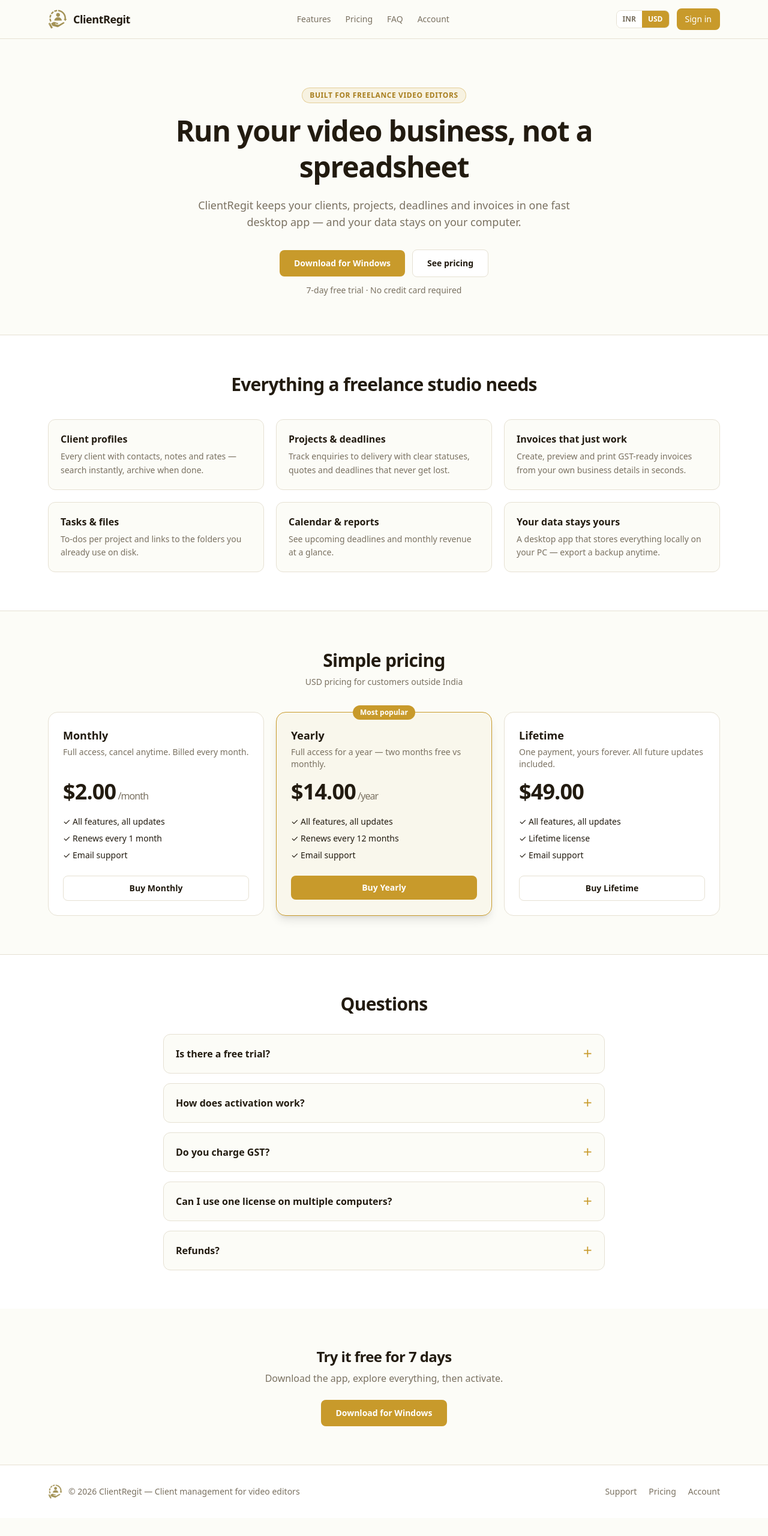
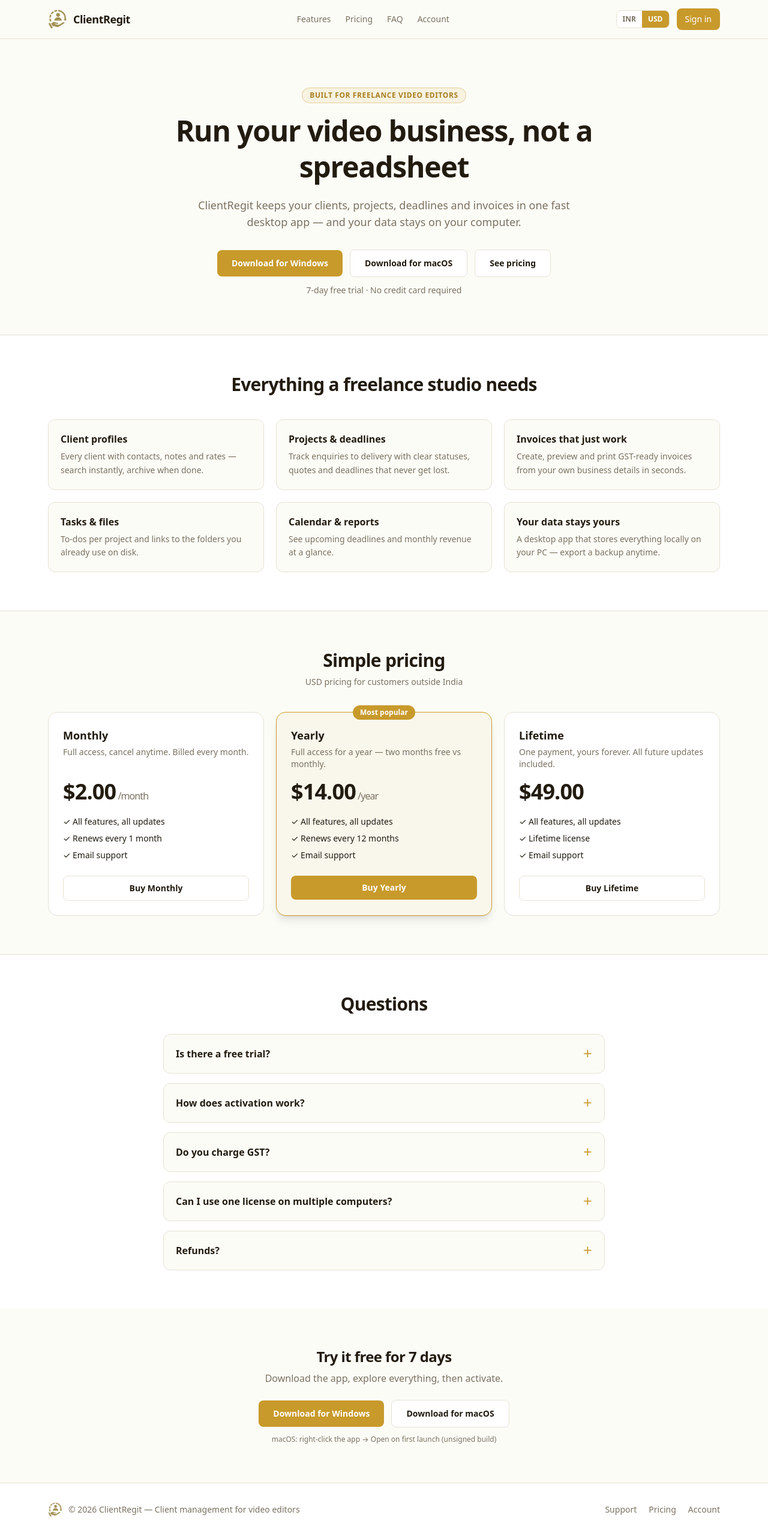
Before and after one commit to editdeocom-sketch/clientregit_site, a React (Vite) app: page /#/ in a window 1280 px wide. Shown: the whole page at 60% size. Before the commit the page ends 2531 px from the top, so only its background shows below. Built offline with nearby package versions, Linux system fonts and the light colour scheme; no server answers.

Commit message:
Switch to latest/download stable URLs + Gatekeeper hint

```diff
--- a/src/pages/Account.tsx
+++ b/src/pages/Account.tsx
@@ -3,7 +3,7 @@
 import { useSession } from '@/lib/auth'
 import { supabase } from '@/lib/supabase'
 import { formatMoney, PLANS } from '@shared/plans'
-import { SITE } from '@shared/site'
+import { DOWNLOADS, SITE } from '@shared/site'
 
 interface LicenseRow {
   id: string
@@ -71,7 +71,7 @@
         {license.type === 'perpetual'
           ? 'Lifetime — never expires'
           : license.expires_at
-            ? `Expires ${new Date(license.expires_at).toLocaleDateString()}`
+            ? `Expires ${formatDate(license.expires_at)}`
             : 'Subscription'}
         {' · '}
         In the app: sign in with your account email → paste this key.
@@ -80,9 +80,16 @@
   )
 }
 
+function formatDate(iso: string): string {
+  const d = new Date(iso)
+  const dd = String(d.getDate()).padStart(2, '0')
+  const mm = String(d.getMonth() + 1).padStart(2, '0')
+  return `${dd}/${mm}/${d.getFullYear()}`
+}
+
 function InvoiceView({ order, onClose }: { order: OrderRow; onClose: () => void }): ReactNode {
   const plan = PLANS[order.plan_id as keyof typeof PLANS]
-  const date = new Date(order.paid_at ?? order.created_at).toLocaleDateString()
+  const date = formatDate(order.paid_at ?? order.created_at)
   return (
     <div className="fixed inset-0 z-50 flex items-start justify-center overflow-y-auto bg-black/40 p-4">
       <div className="w-full max-w-lg rounded-xl bg-white p-7 text-sm text-black shadow-xl">
@@ -101,7 +108,6 @@
             <p className="font-semibold">From</p>
             <p>{SITE.name}</p>
             <p>{SITE.address}</p>
-            <p>GSTIN: {order.currency === 'INR' ? SITE.gstin : '—'}</p>
             <p>{SITE.supportEmail}</p>
           </div>
           <div className="text-right">
@@ -226,6 +232,32 @@
         </div>
       )}
 
+      <div className="mt-6 rounded-xl border border-line bg-surface p-5">
+        <div className="flex flex-wrap items-center justify-between gap-3">
+          <div>
+            <h2 className="font-semibold tracking-tight">Download the app</h2>
+            <p className="text-sm text-muted">Available for Windows and macOS</p>
+          </div>
+          <div className="flex flex-wrap gap-2">
+            <a
+              href={DOWNLOADS.windows}
+              className="rounded-lg bg-gold px-4 py-2 text-sm font-semibold text-white hover:bg-gold-strong"
+            >
+              Download for Windows
+            </a>
+            <a
+              href={DOWNLOADS.macos}
+              className="rounded-lg border border-line px-4 py-2 text-sm font-semibold hover:border-gold hover:text-gold-strong"
+            >
+              Download for macOS
+            </a>
+          </div>
+          <p className="mt-2 text-xs text-muted">
+            macOS: right-click the app → Open on first launch (unsigned build)
+          </p>
+        </div>
+      </div>
+
       <div className="mt-6 grid grid-cols-2 gap-1 rounded-lg bg-surface-2 p-1 text-sm font-medium">
         <button
           onClick={() => setTab('licenses')}
@@ -290,7 +322,7 @@
                       {PLANS[order.plan_id as keyof typeof PLANS]?.name ?? order.plan_id} plan
                     </p>
                     <p className="text-xs text-muted">
-                      {new Date(order.paid_at ?? order.created_at).toLocaleDateString()} ·{' '}
+                      {formatDate(order.paid_at ?? order.created_at)} ·{' '}
                       {formatMoney(order.total, order.currency)}
                       {order.tax_amount > 0 ? ' (incl. GST)' : ''}
                     </p>
--- a/src/pages/Landing.tsx
+++ b/src/pages/Landing.tsx
@@ -2,7 +2,7 @@
 import { Link } from 'react-router-dom'
 import { useCurrency } from '@/lib/currency'
 import { formatMoney, PLANS, PLAN_ORDER, quote } from '@shared/plans'
-import { SITE } from '@shared/site'
+import { DOWNLOADS, SITE } from '@shared/site'
 
 const FEATURES: Array<{ title: string; body: string }> = [
   { title: 'Client profiles', body: 'Every client with contacts, notes and rates — search instantly, archive when done.' },
@@ -24,7 +24,7 @@
   },
   {
     q: 'Do you charge GST?',
-    a: 'Prices shown for India are before GST — 18% GST is added at checkout and shown on your invoice with our GSTIN. Customers outside India pay in USD with no GST.'
+    a: 'Prices shown for India are before GST — 18% GST is added at checkout and shown on your invoice. Customers outside India pay in USD with no GST.'
   },
   {
     q: 'Can I use one license on multiple computers?',
@@ -55,10 +55,16 @@
         </p>
         <div className="mt-8 flex flex-wrap items-center justify-center gap-3">
           <a
-            href="/downloads/ClientRegit-Setup-1.0.0.exe"
+            href={DOWNLOADS.windows}
             className="rounded-lg bg-gold px-6 py-3 text-sm font-semibold text-white hover:bg-gold-strong"
           >
             Download for Windows
+          </a>
+          <a
+            href={DOWNLOADS.macos}
+            className="rounded-lg border border-line bg-surface px-6 py-3 text-sm font-semibold hover:border-gold hover:text-gold-strong"
+          >
+            Download for macOS
           </a>
           <button
             onClick={() => document.getElementById('pricing')?.scrollIntoView({ behavior: 'smooth' })}
@@ -167,12 +173,23 @@
         <div className="mx-auto max-w-6xl px-4">
           <h2 className="text-2xl font-bold tracking-tight">Try it free for 7 days</h2>
           <p className="mt-2 text-muted">Download the app, explore everything, then activate.</p>
-          <a
-            href="/downloads/ClientRegit-Setup-1.0.0.exe"
-            className="mt-6 inline-block rounded-lg bg-gold px-6 py-3 text-sm font-semibold text-white hover:bg-gold-strong"
-          >
-            Download for Windows
-          </a>
+          <div className="mt-6 flex flex-wrap items-center justify-center gap-3">
+            <a
+              href={DOWNLOADS.windows}
+              className="inline-block rounded-lg bg-gold px-6 py-3 text-sm font-semibold text-white hover:bg-gold-strong"
+            >
+              Download for Windows
+            </a>
+            <a
+              href={DOWNLOADS.macos}
+              className="inline-block rounded-lg border border-line bg-surface px-6 py-3 text-sm font-semibold hover:border-gold hover:text-gold-strong"
+            >
+              Download for macOS
+            </a>
+          </div>
+          <p className="mt-3 text-xs text-muted">
+            macOS: right-click the app → Open on first launch (unsigned build)
+          </p>
         </div>
       </section>
     </div>
--- a/src/shared/site.ts
+++ b/src/shared/site.ts
@@ -2,7 +2,13 @@
   name: 'ClientRegit',
   tagline: 'Client management for video editors',
   supportEmail: 'support@clientregit.com',
-  /** GSTIN shown on tax invoices — replace with your real GSTIN. */
-  gstin: 'ABCDE1234F00000',
   address: 'ClientRegit, India'
 } as const
+
+const RELEASE = 'https://github.com/editdeocom-sketch/clientregit/releases'
+
+export const DOWNLOADS = {
+  windows: `${RELEASE}/latest/download/ClientRegit-Setup.exe`,
+  macos: `${RELEASE}/latest/download/ClientRegit.dmg`,
+  release: RELEASE
+} as const
```
